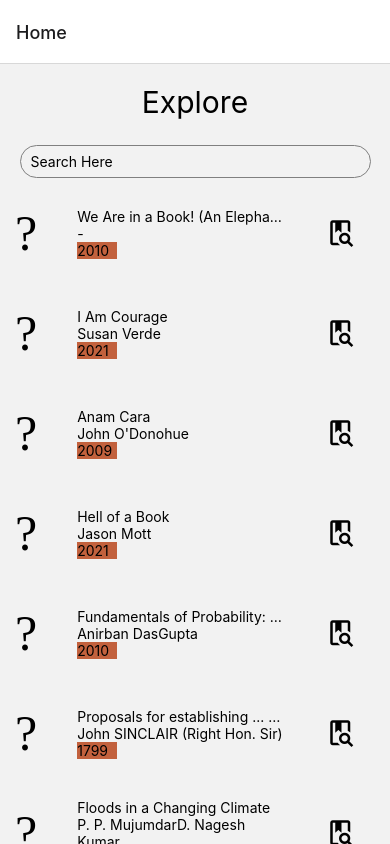
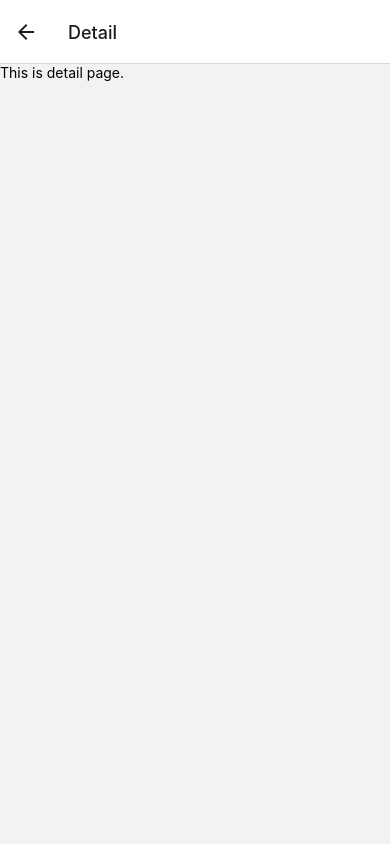
Before and after one commit to Aoi1011/react-native-bookstore, a React Native app: screen /Detail in a window 390 px wide. Built offline with nearby package versions, Linux system fonts and the light colour scheme.

Commit message:
navigation

```diff
--- a/app/App.tsx
+++ b/app/App.tsx
@@ -1,17 +1,18 @@
 import React from 'react';
-import {SafeAreaProvider} from 'react-native-safe-area-context';
 import {NavigationContainer} from '@react-navigation/native';
 import {createNativeStackNavigator} from '@react-navigation/native-stack';
 
 const Stack = createNativeStackNavigator();
 
 import Home from './components/Home';
+import Detail from './components/Detail';
 
 const App = () => {
   return (
     <NavigationContainer>
       <Stack.Navigator>
         <Stack.Screen name="Home" component={Home} />
+        <Stack.Screen name="Detail" component={Detail} />
       </Stack.Navigator>
     </NavigationContainer>
   );
--- /dev/null
+++ b/app/components/Detail.tsx
@@ -0,0 +1,8 @@
+import React from 'react';
+import {Text} from 'react-native';
+
+const Detail = ({navigation}) => {
+  return <Text>This is detail page.</Text>;
+};
+
+export default Detail;
--- a/app/components/Home.tsx
+++ b/app/components/Home.tsx
@@ -1,4 +1,5 @@
 import React, {useEffect, useState} from 'react';
+import {SafeAreaProvider} from 'react-native-safe-area-context';
 import {
   SafeAreaView,
   ScrollView,
@@ -60,6 +61,10 @@ const Home = ({navigation}) => {
     }
   };
 
+  //   const handleDetail = () => {
+  //     navigation.navigate('Detail');
+  //   };
+
   useEffect(() => {
     getBooks();
 
@@ -75,7 +80,7 @@ const Home = ({navigation}) => {
     <SafeAreaView style={styles.container}>
       <Text style={styles.title}>Explore</Text>
       <SearchBar />
-      <List data={data} />
+      <List data={data} navigation={navigation} />
     </SafeAreaView>
   );
 };
--- a/app/components/Item.tsx
+++ b/app/components/Item.tsx
@@ -14,13 +14,19 @@ import {MaterialIcon} from './Icon';
 
 const deviceWidth = Dimensions.get('window').width;
 
-const Item = ({photo}: {photo: any}): JSX.Element => {
+const Item = ({
+  photo,
+  navigation,
+}: {
+  photo: any;
+  navigation: any;
+}): JSX.Element => {
   const handleDetail = () => {
-    alert('Hello');
+    navigation.navigate('Detail');
   };
   useEffect(() => {
     photo.image = 'https://reactnative.dev/img/tiny_logo.png';
-    console.log(photo.authors);
+    // console.log(photo.authors);
   }, [photo]);
 
   return (
--- a/app/components/List.tsx
+++ b/app/components/List.tsx
@@ -2,8 +2,16 @@ import React from 'react';
 import {StyleSheet, FlatList, StatusBar} from 'react-native';
 import Item from './Item';
 
-const List = ({data}: {data: Array<any>}): JSX.Element => {
-  const renderItem = ({item}: {item: any}) => <Item photo={item} />;
+const List = ({
+  data,
+  navigation,
+}: {
+  data: Array<any>;
+  navigation: any;
+}): JSX.Element => {
+  const renderItem = ({item}: {item: any}) => (
+    <Item photo={item} navigation={navigation} />
+  );
 
   return (
     <FlatList
--- a/package.json
+++ b/package.json
@@ -21,6 +21,7 @@
     "react-native-paper": "^4.11.2",
     "react-native-responsive-screen": "^1.4.2",
     "react-native-safe-area-context": "^4.2.1",
+    "react-native-screens": "^3.13.1",
     "react-native-vector-icons": "^9.1.0",
     "react-redux": "^7.2.6"
   },
```
Also changed, not shown: 2 other files (tests, documents, lock files or other folders).
